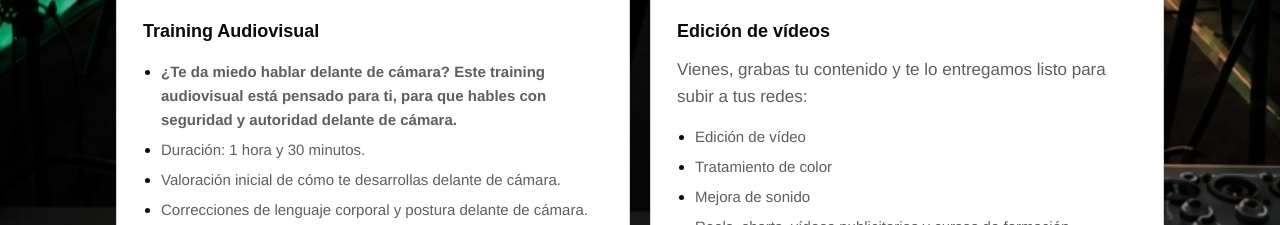
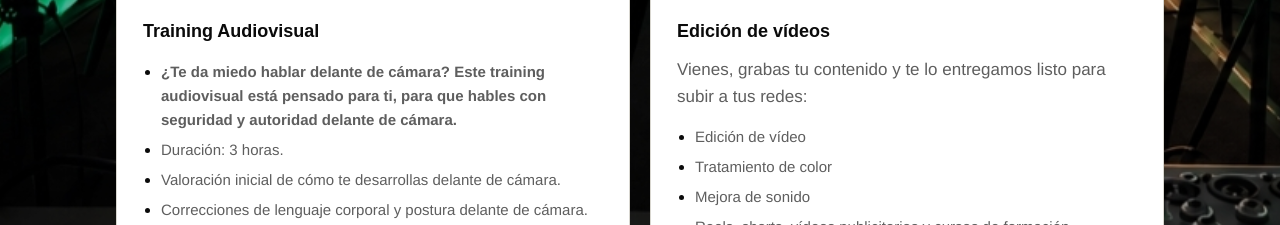
Before and after one commit to kactusbcn/la-produktora-web, a plain HTML site: page index.html in a window 1280 px wide. Shown: the part 3800-4025 px from the top of the page. Drawn offline with Linux system fonts and the light colour scheme.

Commit message:
Training Audiovisual: duración de 3 horas
Co-Authored-By: Claude Haiku 5.5 <noreply@anthropic.com>
Claude-Session: https://claude.ai/code/session_0118FufHEsz7Cz1hXiMFBHw5

```diff
--- a/index.html
+++ b/index.html
@@ -719,7 +719,7 @@ section[id], #servicios-cards { scroll-margin-top: 140px; }
         <article class="svc"><h3>Shooting</h3><ul class="svc-list"><li><strong>Ideal para fotografías de producto o persona.</strong></li><li>Alquiler de estudio de fotografía durante 1 hora (para más tiempo, consultar).</li><li>Fondos blancos, negros o croma.</li><li>Iluminación de estudio LED y monitores de luz.</li><li>Una cámara Nikon D3300 y trípode.</li><li>Fotógrafo incluido.</li><li>Sala climatizada.</li><li>Entrega de fotografías en bruto.</li></ul></article>
         <article class="svc"><h3>Vídeos</h3><ul class="svc-list"><li><strong>Ideal para contenido en redes sociales: Shorts, Reels, productos, marca personal...</strong></li><li>Alquiler de estudio de grabación durante 1 hora (para más tiempo, consultar).</li><li>Fondos blancos, negros o croma.</li><li>Iluminación de LED y monitores de luz.</li><li>Una cámara de grabación Sony Alpha ZV-E10 y trípode.</li><li>Micrófono inalámbrico DJI.</li><li>Filmmaker incluido.</li><li>Sala climatizada.</li><li>Entrega de vídeos en bruto.</li></ul></article>
         <article class="svc"><h3>Podcast</h3><ul class="svc-list"><li><strong>Ideal para grabaciones de podcast y grabación de marca personal.</strong></li><li>Alquiler de plató de grabación durante 1 hora (98 €), 1 hora y 30 minutos (150 €) o 2 horas (180 €).</li><li>Plató de grabación y decoración (atrezzo).</li><li>Iluminación de plató con LED en techo y suelos, y monitores de luz.</li><li>Mesas, sillas, plantas y televisión.</li><li>Grabación con 3 cámaras Sony Alpha ZV-E10 y 3 trípodes.</li><li>Micrófonos de alta condensación Shure.</li><li>Técnico a tiempo completo con mesa de audio y mesa de vídeo Blackmagic.</li><li>Sala climatizada.</li><li>Entrega de vídeos (en bruto de las 3 cámaras y sonido).</li></ul></article>
-        <article class="svc"><h3>Training Audiovisual</h3><ul class="svc-list"><li><strong>¿Te da miedo hablar delante de cámara? Este training audiovisual está pensado para ti, para que hables con seguridad y autoridad delante de cámara.</strong></li><li>Duración: 1 hora y 30 minutos.</li><li>Valoración inicial de cómo te desarrollas delante de cámara.</li><li>Correcciones de lenguaje corporal y postura delante de cámara.</li><li>Gesticulación y entonación correctas.</li><li>Buena vocalización, buen ritmo y lenguaje sencillo y directo.</li><li>Prácticas delante de cámara para corregir, hablar y entonar.</li><li>Vídeos de prueba.</li><li>Mejora de tu manera de hablar, para que hables con presencia y seguridad.</li><li>Recomendado antes de alquilar la sala si buscas grabar productos o tu marca personal.</li></ul></article>
+        <article class="svc"><h3>Training Audiovisual</h3><ul class="svc-list"><li><strong>¿Te da miedo hablar delante de cámara? Este training audiovisual está pensado para ti, para que hables con seguridad y autoridad delante de cámara.</strong></li><li>Duración: 3 horas.</li><li>Valoración inicial de cómo te desarrollas delante de cámara.</li><li>Correcciones de lenguaje corporal y postura delante de cámara.</li><li>Gesticulación y entonación correctas.</li><li>Buena vocalización, buen ritmo y lenguaje sencillo y directo.</li><li>Prácticas delante de cámara para corregir, hablar y entonar.</li><li>Vídeos de prueba.</li><li>Mejora de tu manera de hablar, para que hables con presencia y seguridad.</li><li>Recomendado antes de alquilar la sala si buscas grabar productos o tu marca personal.</li></ul></article>
         <article class="svc"><h3>Edición de vídeos</h3><p>Vienes, grabas tu contenido y te lo entregamos listo para subir a tus redes:</p><ul class="svc-list"><li>Edición de vídeo</li><li>Tratamiento de color</li><li>Mejora de sonido</li><li>Reels, shorts, vídeos publicitarios y cursos de formación</li><li>Edición y retoque de fotografía</li></ul></article>
       </div>
     </div>
```
